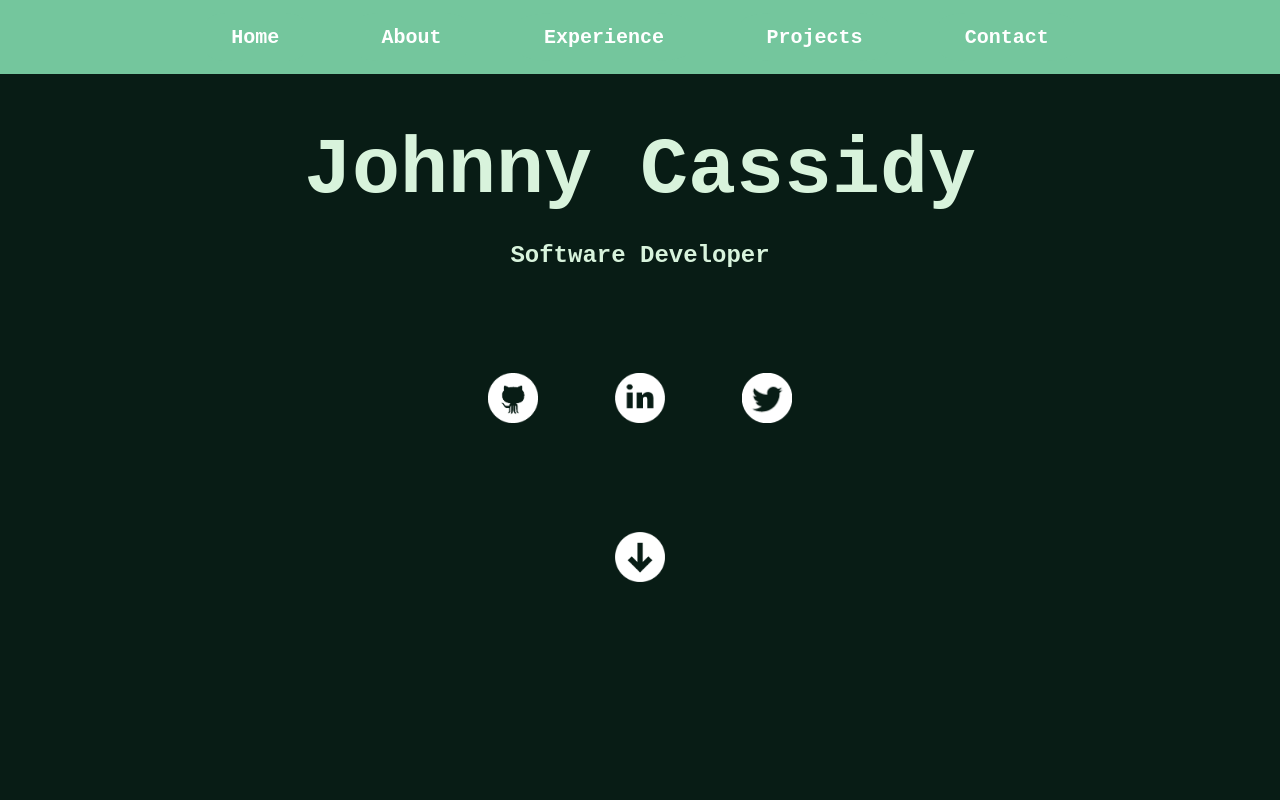
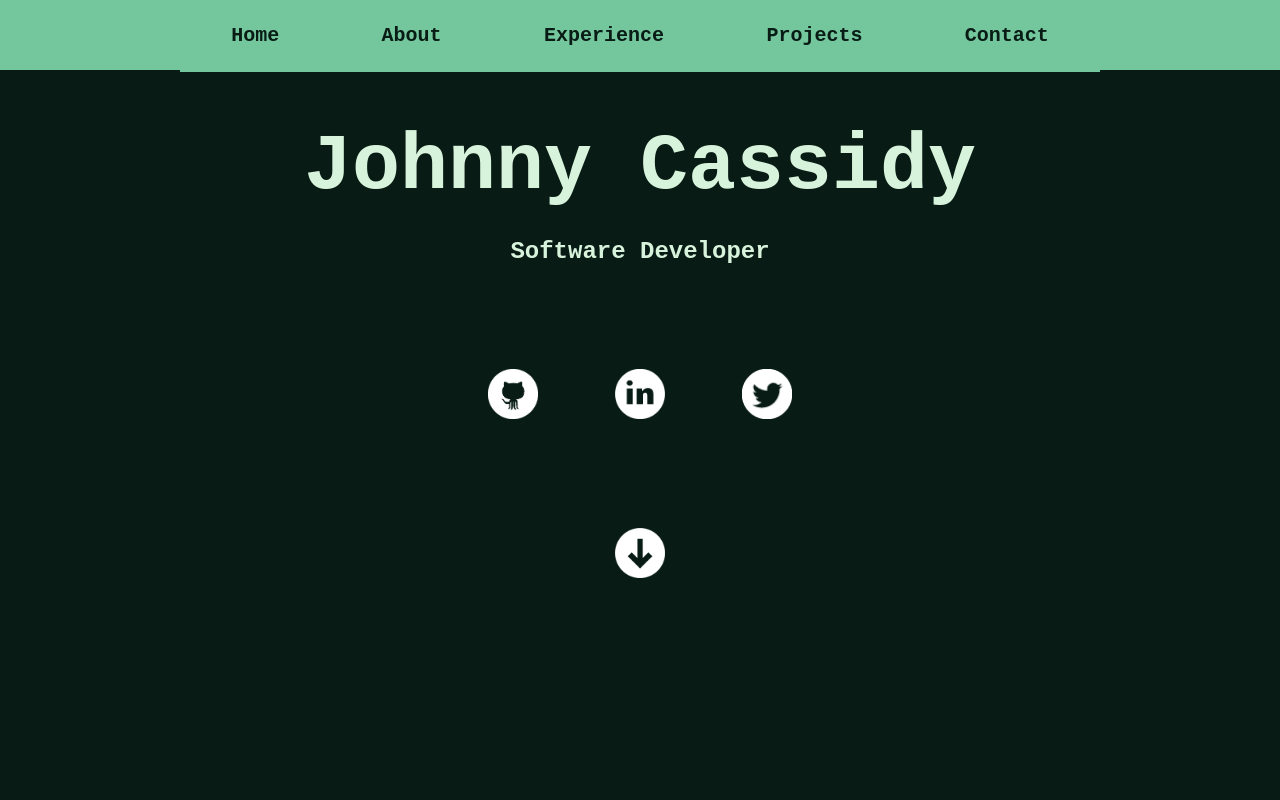
Before and after one commit to pJanks/personalPortfolio, a React (Create React App) app: page / in a window 1280 px wide. Shown: the top 800 px of the page. Built offline with nearby package versions, Linux system fonts and the light colour scheme.

Commit message:
Adjust font styles

```diff
--- a/src/components/Nav/NavStyledComponents.js
+++ b/src/components/Nav/NavStyledComponents.js
@@ -4,18 +4,17 @@ export const StyledNavWrapper = styled.nav`
   align-items: center;
   background-color: #74C69D;
   display: flex;
+  height: 70px;
   justify-content: center;
   width: 100%;
 `
 export const StyledNavButton = styled.button`
   background-color: #74C69D;
   border: none;
-  border-radius: 20%;
-  color: #FFF;
+  color: #081C15;
   font-size: 125%;
   font-weight: bold;
-  margin: 1% 2% 1% 2%;
-  padding: 1% 2% 1% 2%;
+  padding: 2% 4% 2% 4%;
 
   &:hover {
     background-color: #52B788;
```
